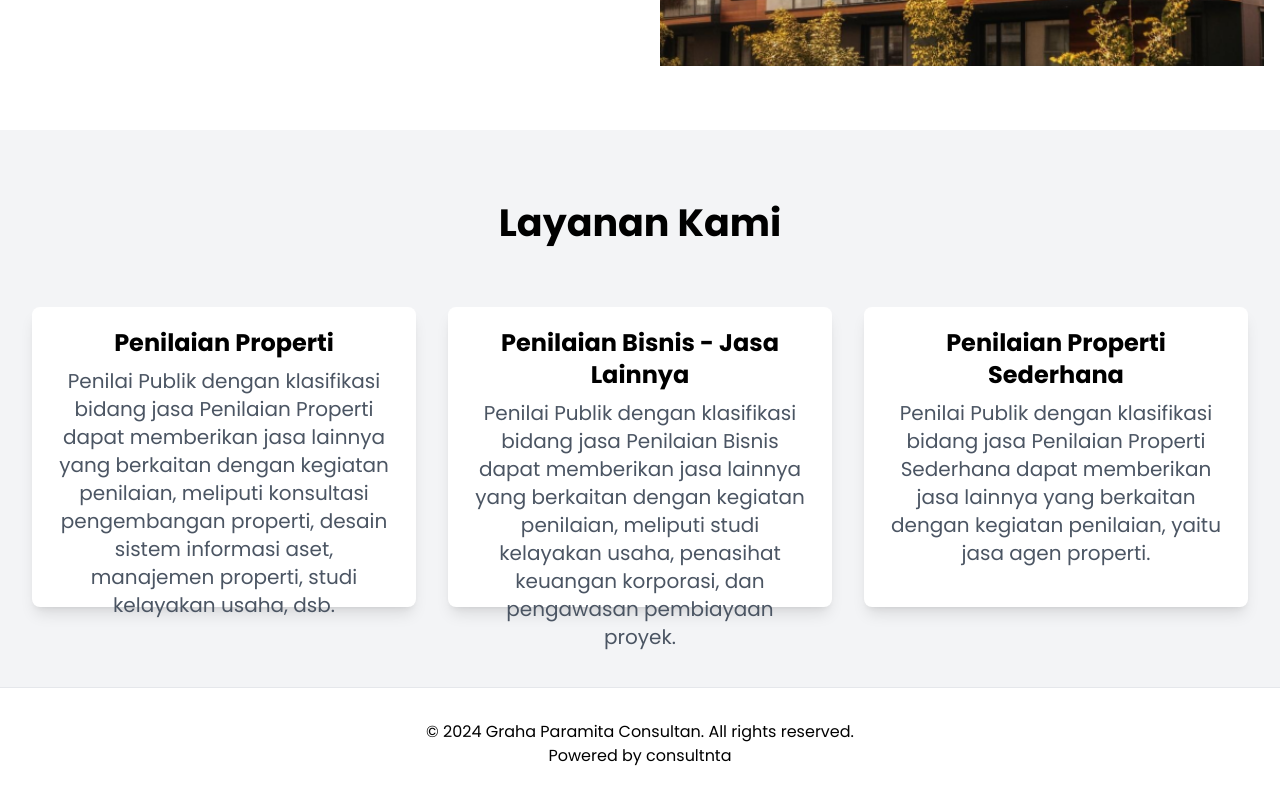
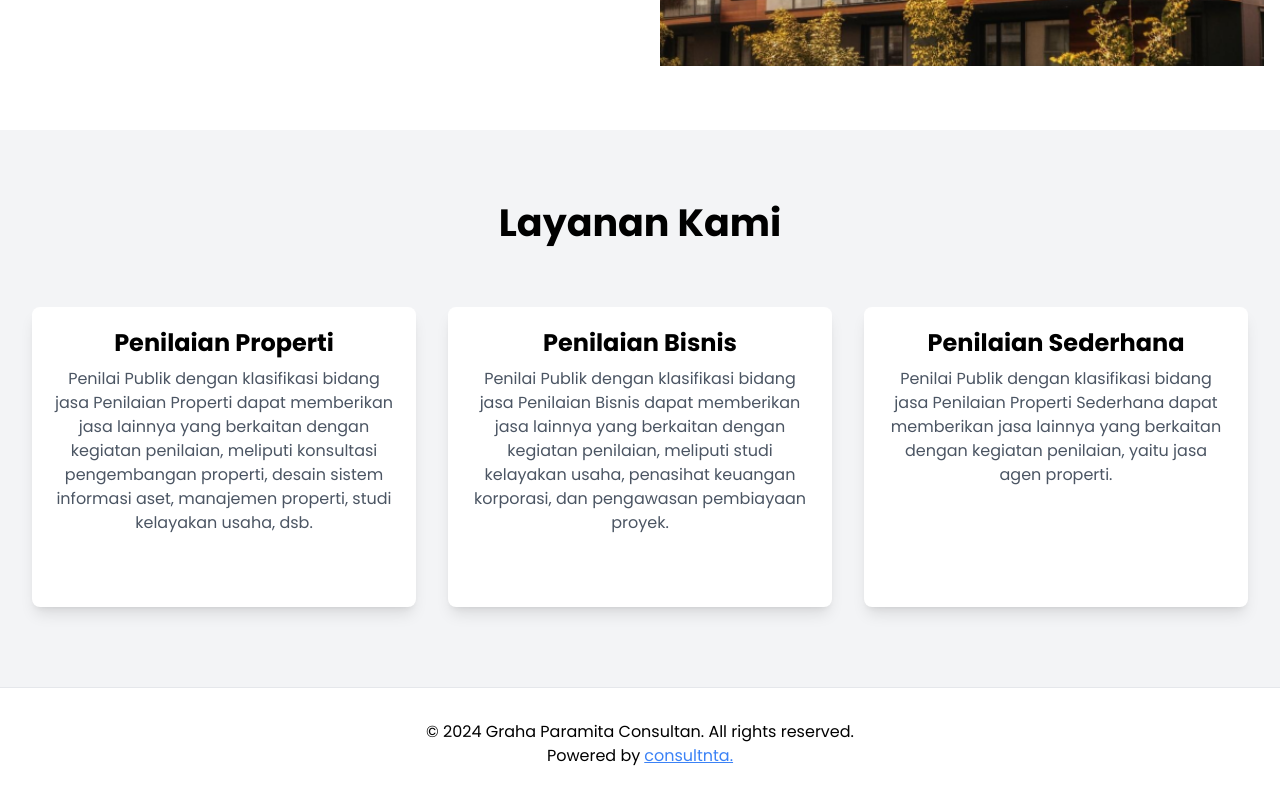
Before and after one commit to alvinwatner/appraise-map-portal, a Next.js app: page / in a window 1280 px wide. Shown: the part 1310-2110 px from the top of the page. Built offline with nearby package versions, Linux system fonts and the light colour scheme.

Commit message:
fix: update font size

```diff
--- a/app/page.tsx
+++ b/app/page.tsx
@@ -59,7 +59,7 @@ export default function Home() {
               <h2 className="text-[38px] font-semibold mb-7">
                 Perjalanan Perusahaan
               </h2>
-              <p className="text-xl  mt-2">
+              <p className="text-lg  mt-2">
                 Graha Paramita Konsultan berawal dari bentuk usaha perseorangan
                 yang dikenal sebagai Kantor Jasa Penilai Publik (KJPP) Muhammad
                 Syarif. Seiring dengan perubahan regulasi dan perkembangan
@@ -93,7 +93,7 @@ export default function Home() {
                   <h3 className="text-2xl font-semibold mb-2 text-center">
                     Penilaian Properti
                   </h3>
-                  <p className="text-xl text-gray-600 ">
+                  <p className="text-base text-gray-600 ">
                     Penilai Publik dengan klasifikasi bidang jasa Penilaian
                     Properti dapat memberikan jasa lainnya yang berkaitan dengan
                     kegiatan penilaian, meliputi konsultasi pengembangan
@@ -105,9 +105,9 @@ export default function Home() {
               <div className="w-full sm:w-1/2 md:w-1/3 lg:w-1/3 p-4 ">
                 <div className="bg-white rounded-lg  shadow-lg p-5  h-[300px] flex flex-col items-center hover:shadow-xl transition-shadow duration-300 ease-in-out">
                   <h3 className="text-2xl font-semibold mb-2 text-center">
-                    Penilaian Bisnis - Jasa Lainnya
+                    Penilaian Bisnis
                   </h3>
-                  <p className="text-xl text-gray-600 ">
+                  <p className="text-base text-gray-600 ">
                     Penilai Publik dengan klasifikasi bidang jasa Penilaian
                     Bisnis dapat memberikan jasa lainnya yang berkaitan dengan
                     kegiatan penilaian, meliputi studi kelayakan usaha,
@@ -119,9 +119,9 @@ export default function Home() {
               <div className="w-full sm:w-1/2 md:w-1/3 lg:w-1/3 p-4 ">
                 <div className="bg-white rounded-lg  shadow-lg p-5  h-[300px] flex flex-col items-center hover:shadow-xl transition-shadow duration-300 ease-in-out">
                   <h3 className="text-2xl font-semibold mb-2 text-center">
-                    Penilaian Properti Sederhana
+                    Penilaian Sederhana
                   </h3>
-                  <p className="text-xl text-gray-600 ">
+                  <p className="text-base text-gray-600 ">
                     Penilai Publik dengan klasifikasi bidang jasa Penilaian
                     Properti Sederhana dapat memberikan jasa lainnya yang
                     berkaitan dengan kegiatan penilaian, yaitu jasa agen
@@ -138,7 +138,10 @@ export default function Home() {
         <div className="flex flex-col items-center">
           <p>© 2024 Graha Paramita Consultan. All rights reserved.</p>
           <Link href="https://www.consultnta.com/">
-            <p>Powered by consultnta</p>
+            <div className="flex flex-row">
+              <p>Powered by </p>
+              <p className="underline text-blue-500 ml-1">consultnta.</p>
+            </div>
           </Link>
         </div>
       </footer>
```
